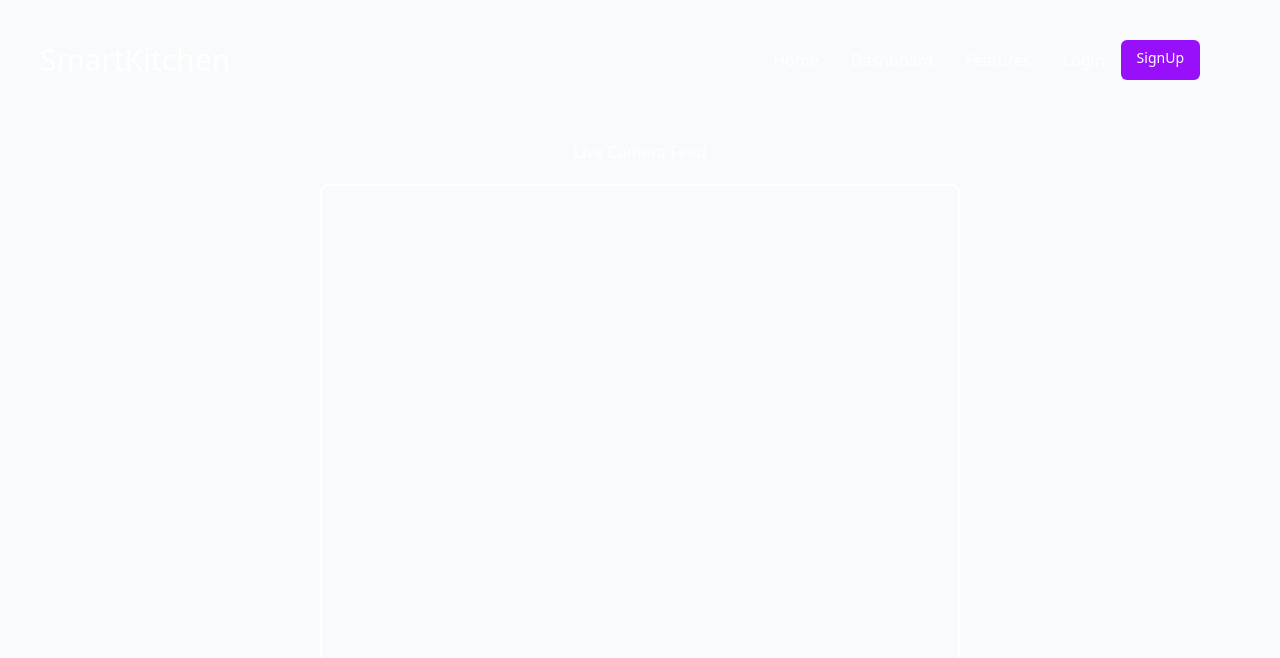
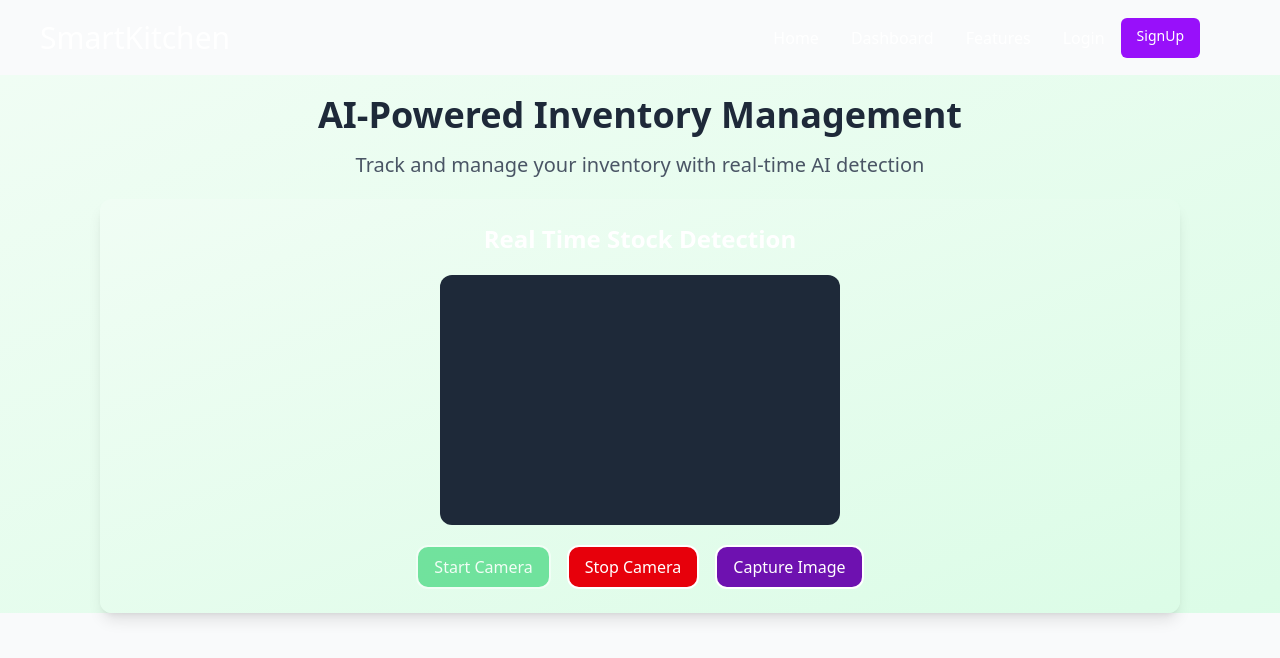
Before and after one commit to RonitKorat/KitchenSenseAI, a React (Vite) app in the folder frontend/: page /inventory in a window 1280 px wide. Both pictures are taken after a click on the button "Start Camera". Shown: the top 658 px of the page. Built offline with nearby package versions, Linux system fonts and the light colour scheme; no server answers.

Commit message:
video part done

```diff
--- a/frontend/src/App.jsx
+++ b/frontend/src/App.jsx
@@ -21,7 +21,7 @@ function App() {
           <UserContextProvider>
             <Router>
               <Navbar />
-              <main className="pt-15 ">
+              <main>
                 <Routes>
                   <Route path="/signup" element={<SignUp />} />
                   <Route path="/" element={<Home />} />
--- a/frontend/src/components/Navbar.jsx
+++ b/frontend/src/components/Navbar.jsx
@@ -10,13 +10,13 @@ import {
 export default function Navbar() {
   return (
     <>
-      <motion.div className="flex items-center text-white justify-between  dark:from-gray-900 dark:to-gray-800 transition-colors duration-300">
+      <motion.div className="flex items-center text-white justify-between  dark:from-gray-900 dark:to-gray-800 transition-colors duration-300 h-[75px]">
         {/* <div className="mt-5"> */}
-        <div className="ml-10 text-3xl mt-10 dark:text-purple-400 dark:text-purple-700">
+        <div className="ml-10 text-3xl dark:text-purple-400 dark:text-purple-700">
           <Link to="/home">SmartKitchen</Link>
         </div>
         <div className="mr-20 text-1.5xl">
-          <ul className="flex gap- mt-10">
+          <ul className="flex gap">
             <li className="hover:text-purple-400 px-4 py-2">
               <Link to="/">Home</Link>
             </li>
--- a/frontend/src/pages/Inventory.jsx
+++ b/frontend/src/pages/Inventory.jsx
@@ -1,7 +1,7 @@
 import { motion } from "framer-motion";
-import React from "react";
-import { useRef, useState } from "react";
+import React, { useRef, useState } from "react";
 import Webcam from "react-webcam";
+
 const Inventory = () => {
   const webcamRef = useRef(null);
   const [capturedImage, setCapturedImage] = useState(null);
@@ -26,60 +26,92 @@ const Inventory = () => {
   return (
     <>
       <motion.div
-        className="text-white text-center bg:purple:"
-        intial={{ opacity: 1, y: 20 }}
+        initial={{ opacity: 0, y: 20 }}
+        animate={{ opacity: 1, y: 0 }}
+        transition={{ opacity: 0.8, duration: 0.5 }}
+        className="text-center bg-gradient-to-br from-green-50 to-green-100 dark:from-gray-900 dark:to-gray-800 transition-colors duration-300"
+      >
+        <h1 className="pt-5 text-4xl font-bold text-gray-800 dark:text-white mb-4">
+          AI-Powered Inventory Management
+        </h1>
+        <p className="text-xl text-gray-600 dark:text-gray-300">
+          Track and manage your inventory with real-time AI detection
+        </p>
+
+        <motion.div
+          className="mx-25 mt-5 text-white text-center bg-gradient-to-br from-green-50 to-green-100 dark:from-gray-800 dark:to-gray-700 transition-colors duration-300 p-6 rounded-xl shadow-lg"
+          initial={{ opacity: 0, y: 20 }}
           animate={{ opacity: 1, y: 0 }}
           transition={{ duration: 1.5 }}
         >
-        <h2>Live Camera Feed</h2>
+          <div>
+            <h2 className="text-2xl font-semibold">
+              Real Time Stock Detection
+            </h2>
+
+            <div className="bg-gray-800 transition-colors duration-300 mt-5 mx-auto rounded-xl w-[400px] h-[250px] overflow-hidden flex items-center justify-center ">
               {isCameraOn && (
                 <Webcam
                   audio={false}
                   ref={webcamRef}
                   screenshotFormat="image/png"
                   videoConstraints={videoConstraints}
-            style={{
-              width: "640px",
-              height: "480px",
-              border: "2px solid #FFFFFF",
-              borderRadius: "8px",
-            }}
-            className="mt-5 mx-auto border-2 solid white rounded-xl"
+                  width={400}
+                  height={250}
+                  placeholder="capture video"
                 />
               )}
-        <div className="flex mt-5 justify-center gap-2">
+            </div>
+
+            <div className="flex mt-5 justify-center gap-4 flex-wrap">
               <button
-            className="px-3 py-1.5 border-2 white rounded-xl hover:bg-purple-500 hover:text-white hover:transition-opacity-1 hover:duration-1000"
+                className={`px-4 py-2 border-2 border-white rounded-xl bg-green-500 text-white-700 hover:bg-green-600 hover:text-white transition duration-300 disabled:opacity-50 ${
+                  isCameraOn
+                    ? "bg-gray-400 cursor-not-allowed"
+                    : "bg-green-600 hover:bg-green-700 cursor-cell"
+                }`}
                 onClick={startCamera}
                 disabled={isCameraOn}
               >
                 Start Camera
               </button>
               <button
-            className="px-3 py-1.5 border-2 white rounded-xl hover:bg-purple-500 hover:text-white hover:transition-opacity-1 hover:duration-1000"
+                className={`px-4 py-2 border-2 border-white rounded-xl  text-white  transition duration-300 disabled:opacity-50 ${
+                  !isCameraOn
+                    ? "bg-gray-400 cursor-not-allowed"
+                    : "bg-red-600 hover:bg-red-700 cursor-cell"
+                }`}
                 onClick={stopCamera}
                 disabled={!isCameraOn}
               >
                 Stop Camera
               </button>
               <button
-            className="px-3 py-1.5 border-2 white rounded-xl hover:bg-purple-500 hover:text-white hover:transition-opacity-1 hover:duration-1000"
+                className={`px-4 py-2 border-2 border-white rounded-xl  text-white hover:text-white transition duration-300 disabled:opacity-50  ${
+                  !isCameraOn
+                    ? "bg-gray-400 cursor-not-allowed"
+                    : "bg-purple-800 hover:bg-pueple-700 cursor-cell"
+                }`}
                 onClick={captureImage}
                 disabled={!isCameraOn}
               >
                 Capture Image
               </button>
+            </div>
+
             {capturedImage && (
-            <div style={{ marginTop: "20px" }}>
-              <h3>Captured Image:</h3>
+              <div className="mt-6 text-center">
+                <h3 className="text-lg font-medium mb-2">Captured Image:</h3>
                 <img
                   src={capturedImage}
                   alt="Captured"
-                style={{ width: "320px", border: "2px solid #ccc" }}
+                  className="w-80 border-2 border-gray-300 rounded-md mx-auto"
                 />
               </div>
             )}
           </div>
+        </motion.div>
+        <motion.div></motion.div>
       </motion.div>
     </>
   );
```
Lines whose indentation alone changed are shown as unchanged.
